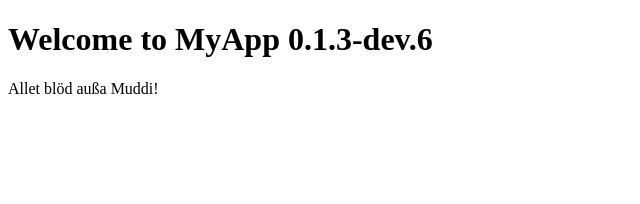
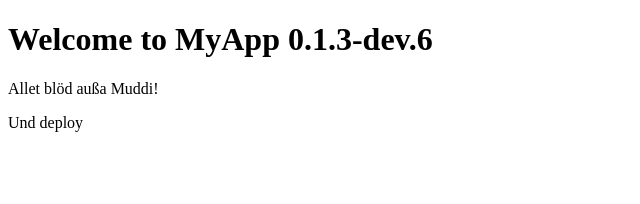
Before and after one commit to ThomasJunk/version, a SvelteKit app: page / in a window 1280 px wide. Shown: the top 204 px of the page, without its empty margins (0-640 px from the left). Built offline with nearby package versions, Linux system fonts and the light colour scheme.

Commit message:
deployed?

```diff
--- a/src/routes/+page.svelte
+++ b/src/routes/+page.svelte
@@ -4,3 +4,4 @@
 
 <h1>Welcome to MyApp {version}</h1>
 <p>Allet blöd außa Muddi!</p>
+<p>Und deploy</p>
```
